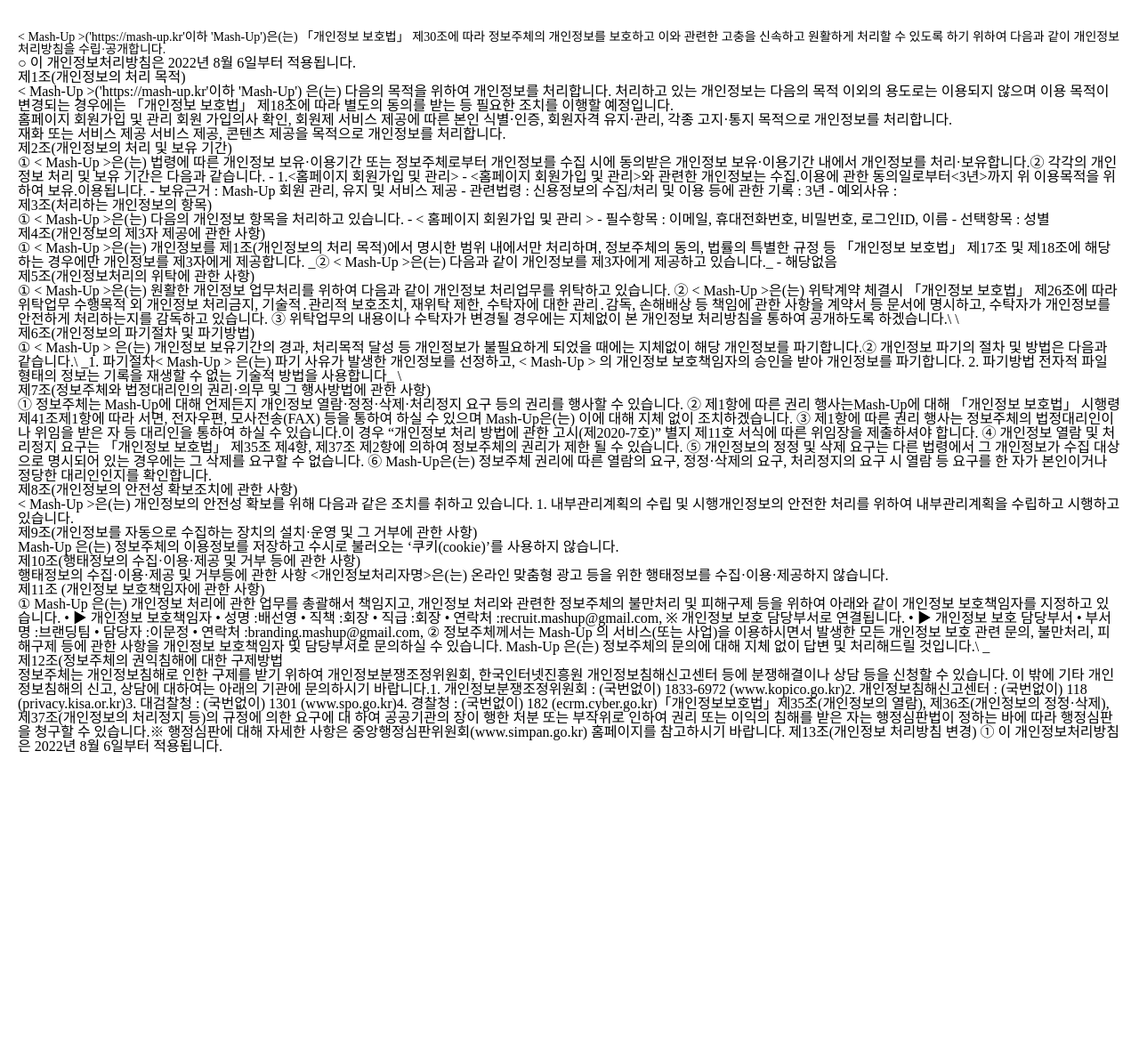
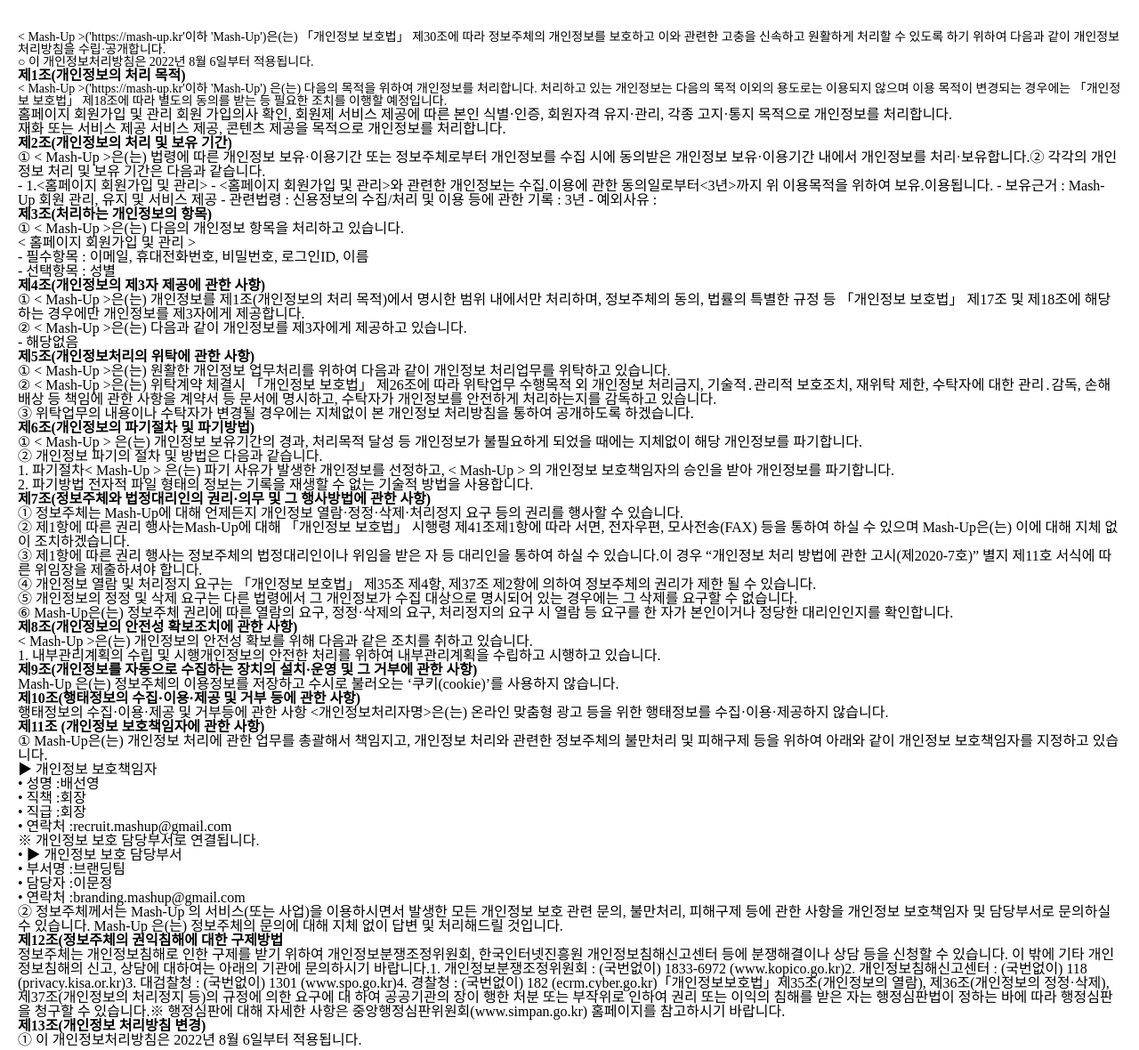
Before and after one commit to mash-up-kr/mashup-web, a plain HTML site: page MashUpAppPersonalInformationPolicy/index.html in a window 1280 px wide. Shown: the whole page at 89% size. Before the commit the page ends 907 px from the top, so only its background shows below. Drawn offline with nearby package versions, Linux system fonts and the light colour scheme; a web font is replaced by a local one.

Commit message:
Feat: 개인정보처리방침 마크업을 고도화시킨다

```diff
--- a/MashUpAppPersonalInformationPolicy/index.html
+++ b/MashUpAppPersonalInformationPolicy/index.html
@@ -1,18 +1,23 @@
 <!DOCTYPE html>
 <html lang="KR-ko">
+
 <head>
   <meta charset="UTF-8" />
   <meta http-equiv="X-UA-Compatible" content="IE=edge" />
   <meta name="viewport" content="width=device-width, initial-scale=1.0" />
   <title>Mash-Up App Personal Information Policy</title>
-    <link rel="stylesheet" as="style" crossorigin href="https://cdn.jsdelivr.net/gh/orioncactus/pretendard@v1.3.4/dist/web/static/pretendard-dynamic-subset.css" />
-    <link rel="stylesheet" href="https://cdnjs.cloudflare.com/ajax/libs/meyer-reset/2.0/reset.min.css" integrity="sha512-NmLkDIU1C/C88wi324HBc+S2kLhi08PN5GDeUVVVC/BVt/9Izdsc9SVeVfA1UZbY3sHUlDSyRXhCzHfr6hmPPw==" crossorigin="anonymous" referrerpolicy="no-referrer" />
+  <link rel="stylesheet" as="style" crossorigin
+    href="https://cdn.jsdelivr.net/gh/orioncactus/pretendard@v1.3.4/dist/web/static/pretendard-dynamic-subset.css" />
+  <link rel="stylesheet" href="https://cdnjs.cloudflare.com/ajax/libs/meyer-reset/2.0/reset.min.css"
+    integrity="sha512-NmLkDIU1C/C88wi324HBc+S2kLhi08PN5GDeUVVVC/BVt/9Izdsc9SVeVfA1UZbY3sHUlDSyRXhCzHfr6hmPPw=="
+    crossorigin="anonymous" referrerpolicy="no-referrer" />
   <style>
     body {
       padding: 34.5px 20px 60px;
     }
 
-      body, body * {
+    body,
+    body * {
       font-family: Pretendard
     }
 
@@ -32,6 +37,7 @@
     }
   </style>
 </head>
+
 <body>
   <p class="r-14">
     &lt; Mash-Up &gt;('https://mash-up.kr'이하 'Mash-Up')은(는) 「개인정보 보호법」 제30조에 따라
@@ -39,17 +45,17 @@
     위하여 다음과 같이 개인정보 처리방침을 수립·공개합니다.
   </p>
 
-    <p>○ 이 개인정보처리방침은 2022년 8월 6일부터 적용됩니다.</p>
+  <p class="r-14">○ 이 개인정보처리방침은 2022년 8월 6일부터 적용됩니다.</p>
 
   <section>
-      <h2>제1조(개인정보의 처리 목적)</h2>
-      <p>
+    <h2 class="sb-16" class="sb-16">제1조(개인정보의 처리 목적)</h2>
+    <p class="m-14">
       &lt; Mash-Up &gt;('https://mash-up.kr'이하 'Mash-Up') 은(는) 다음의 목적을 위하여 개인정보를
       처리합니다. 처리하고 있는 개인정보는 다음의 목적 이외의 용도로는 이용되지 않으며 이용 목적이
       변경되는 경우에는 「개인정보 보호법」 제18조에 따라 별도의 동의를 받는 등 필요한 조치를
       이행할 예정입니다.
     </p>
-      <p>
+    <p class="r-14">
       <ol>
         <li>
           홈페이지 회원가입 및 관리 회원 가입의사 확인, 회원제 서비스 제공에 따른 본인 식별·인증,
@@ -62,11 +68,14 @@
     </p>
   </section>
   <section>
-      <h2>제2조(개인정보의 처리 및 보유 기간)</h2>
-      <p>
+    <h2 class="sb-16">제2조(개인정보의 처리 및 보유 기간)</h2>
+    <p class="14-m">
       ① &lt; Mash-Up &gt;은(는) 법령에 따른 개인정보 보유·이용기간 또는 정보주체로부터 개인정보를
       수집 시에 동의받은 개인정보 보유·이용기간 내에서 개인정보를 처리·보유합니다.② 각각의
-        개인정보 처리 및 보유 기간은 다음과 같습니다. - 1.&lt;홈페이지 회원가입 및 관리&gt; -
+      개인정보 처리 및 보유 기간은 다음과 같습니다.
+    </p>
+    <p class="14-r">
+      - 1.&lt;홈페이지 회원가입 및 관리&gt; -
       &lt;홈페이지 회원가입 및 관리&gt;와 관련한 개인정보는 수집.이용에 관한
       동의일로부터&lt;3년&gt;까지 위 이용목적을 위하여 보유.이용됩니다. - 보유근거 : Mash-Up 회원
       관리, 유지 및 서비스 제공 - 관련법령 : 신용정보의 수집/처리 및 이용 등에 관한 기록 : 3년 -
@@ -74,94 +83,195 @@
     </p>
   </section>
   <section>
-      <h2>제3조(처리하는 개인정보의 항목)</h2>
+    <h2 class="sb-16">제3조(처리하는 개인정보의 항목)</h2>
     <p>
-        ① &lt; Mash-Up &gt;은(는) 다음의 개인정보 항목을 처리하고 있습니다. - &lt; 홈페이지 회원가입
-        및 관리 &gt; - 필수항목 : 이메일, 휴대전화번호, 비밀번호, 로그인ID, 이름 - 선택항목 : 성별
+      ① &lt; Mash-Up &gt;은(는) 다음의 개인정보 항목을 처리하고 있습니다.
+    </p>
+    <p>
+      &lt; 홈페이지 회원가입 및 관리 &gt;
+      <ul>
+        <li>
+          - 필수항목 : 이메일, 휴대전화번호, 비밀번호, 로그인ID, 이름
+        </li>
+        <li>
+          - 선택항목 : 성별
+        </li>
+      </ul>
     </p>
   </section>
   <section>
-      <h2>제4조(개인정보의 제3자 제공에 관한 사항)</h2>
+    <h2 class="sb-16">제4조(개인정보의 제3자 제공에 관한 사항)</h2>
     <p>
+      <ol>
+        <li>
           ① &lt; Mash-Up &gt;은(는) 개인정보를 제1조(개인정보의 처리 목적)에서 명시한 범위 내에서만
           처리하며, 정보주체의 동의, 법률의 특별한 규정 등 「개인정보 보호법」 제17조 및 제18조에
-        해당하는 경우에만 개인정보를 제3자에게 제공합니다. _② &lt; Mash-Up &gt;은(는) 다음과 같이
-        개인정보를 제3자에게 제공하고 있습니다._ - 해당없음
+          해당하는 경우에만 개인정보를 제3자에게 제공합니다.
+        </li>
+        <li>
+          ② &lt; Mash-Up &gt;은(는) 다음과 같이
+          개인정보를 제3자에게 제공하고 있습니다.
+          <ul>
+            <li>
+              - 해당없음
+            </li>
+          </ul>
+        </li>
+      </ol>
     </p>
   </section>
   <section>
-      <h2>제5조(개인정보처리의 위탁에 관한 사항)</h2>
+    <h2 class="sb-16">제5조(개인정보처리의 위탁에 관한 사항)</h2>
     <p>
+      <ol>
+        <li>
           ① &lt; Mash-Up &gt;은(는) 원활한 개인정보 업무처리를 위하여 다음과 같이 개인정보 처리업무를
-        위탁하고 있습니다. ② &lt; Mash-Up &gt;은(는) 위탁계약 체결시 「개인정보 보호법」 제26조에
+          위탁하고 있습니다.
+        </li>
+        <li>
+          ② &lt; Mash-Up &gt;은(는) 위탁계약 체결시 「개인정보 보호법」 제26조에
           따라 위탁업무 수행목적 외 개인정보 처리금지, 기술적․관리적 보호조치, 재위탁 제한, 수탁자에
           대한 관리․감독, 손해배상 등 책임에 관한 사항을 계약서 등 문서에 명시하고, 수탁자가
-        개인정보를 안전하게 처리하는지를 감독하고 있습니다. ③ 위탁업무의 내용이나 수탁자가 변경될
-        경우에는 지체없이 본 개인정보 처리방침을 통하여 공개하도록 하겠습니다.\ \
+          개인정보를 안전하게 처리하는지를 감독하고 있습니다.
+        </li>
+        <li>
+          ③ 위탁업무의 내용이나 수탁자가 변경될
+          경우에는 지체없이 본 개인정보 처리방침을 통하여 공개하도록 하겠습니다.
+        </li>
+      </ol>
     </p>
   </section>
   <section>
-      <h2>제6조(개인정보의 파기절차 및 파기방법)</h2>
+    <h2 class="sb-16">제6조(개인정보의 파기절차 및 파기방법)</h2>
     <p>
+      <ol>
+        <li>
           ① &lt; Mash-Up &gt; 은(는) 개인정보 보유기간의 경과, 처리목적 달성 등 개인정보가 불필요하게
-        되었을 때에는 지체없이 해당 개인정보를 파기합니다.② 개인정보 파기의 절차 및 방법은 다음과
-        같습니다.\ _1. 파기절차&lt; Mash-Up &gt; 은(는) 파기 사유가 발생한 개인정보를 선정하고, &lt;
-        Mash-Up &gt; 의 개인정보 보호책임자의 승인을 받아 개인정보를 파기합니다. 2. 파기방법 전자적
-        파일 형태의 정보는 기록을 재생할 수 없는 기술적 방법을 사용합니다_ \
+          되었을 때에는 지체없이 해당 개인정보를 파기합니다.
+        </li>
+        <li>
+          ② 개인정보 파기의 절차 및 방법은 다음과
+          같습니다.
+          <ol>
+            <li>
+              1. 파기절차&lt; Mash-Up &gt; 은(는) 파기 사유가 발생한 개인정보를 선정하고, &lt;
+              Mash-Up &gt; 의 개인정보 보호책임자의 승인을 받아 개인정보를 파기합니다.
+            </li>
+            <li>
+              2. 파기방법 전자적 파일 형태의 정보는 기록을 재생할 수 없는 기술적 방법을 사용합니다.
+            </li>
+          </ol>
+        </li>
+      </ol>
     </p>
   </section>
   <section>
-      <h2>제7조(정보주체와 법정대리인의 권리·의무 및 그 행사방법에 관한 사항)</h2>
+    <h2 class="sb-16">제7조(정보주체와 법정대리인의 권리·의무 및 그 행사방법에 관한 사항)</h2>
     <p>
+      <ol>
+        <li>
         ① 정보주체는 Mash-Up에 대해 언제든지 개인정보 열람·정정·삭제·처리정지 요구 등의 권리를
-        행사할 수 있습니다. ② 제1항에 따른 권리 행사는Mash-Up에 대해 「개인정보 보호법」 시행령
+        행사할 수 있습니다.
+        </li>
+        <li>
+        ② 제1항에 따른 권리 행사는Mash-Up에 대해 「개인정보 보호법」 시행령
         제41조제1항에 따라 서면, 전자우편, 모사전송(FAX) 등을 통하여 하실 수 있으며 Mash-Up은(는)
-        이에 대해 지체 없이 조치하겠습니다. ③ 제1항에 따른 권리 행사는 정보주체의 법정대리인이나
+        이에 대해 지체 없이 조치하겠습니다.
+        </li>
+        <li>
+          ③ 제1항에 따른 권리 행사는 정보주체의 법정대리인이나
           위임을 받은 자 등 대리인을 통하여 하실 수 있습니다.이 경우 “개인정보 처리 방법에 관한
-        고시(제2020-7호)” 별지 제11호 서식에 따른 위임장을 제출하셔야 합니다. ④ 개인정보 열람 및
+          고시(제2020-7호)” 별지 제11호 서식에 따른 위임장을 제출하셔야 합니다.
+        </li>
+        <li>
+          ④ 개인정보 열람 및
           처리정지 요구는 「개인정보 보호법」 제35조 제4항, 제37조 제2항에 의하여 정보주체의 권리가
-        제한 될 수 있습니다. ⑤ 개인정보의 정정 및 삭제 요구는 다른 법령에서 그 개인정보가 수집
-        대상으로 명시되어 있는 경우에는 그 삭제를 요구할 수 없습니다. ⑥ Mash-Up은(는) 정보주체
+          제한 될 수 있습니다.
+        </li>
+        <li>
+          ⑤ 개인정보의 정정 및 삭제 요구는 다른 법령에서 그 개인정보가 수집
+          대상으로 명시되어 있는 경우에는 그 삭제를 요구할 수 없습니다.
+        </li>
+        <li>
+          ⑥ Mash-Up은(는) 정보주체
           권리에 따른 열람의 요구, 정정·삭제의 요구, 처리정지의 요구 시 열람 등 요구를 한 자가
           본인이거나 정당한 대리인인지를 확인합니다.
+        </li>
+      </ol>
     </p>
   </section>
   <section>
-      <h2>제8조(개인정보의 안전성 확보조치에 관한 사항)</h2>
+    <h2 class="sb-16">제8조(개인정보의 안전성 확보조치에 관한 사항)</h2>
     <p>
-        &lt; Mash-Up &gt;은(는) 개인정보의 안전성 확보를 위해 다음과 같은 조치를 취하고 있습니다. 1.
-        내부관리계획의 수립 및 시행개인정보의 안전한 처리를 위하여 내부관리계획을 수립하고 시행하고
+      <p>
+      &lt; Mash-Up &gt;은(는) 개인정보의 안전성 확보를 위해 다음과 같은 조치를 취하고 있습니다.
+      </p>
+      <ol>
+        <li>
+          1. 내부관리계획의 수립 및 시행개인정보의 안전한 처리를 위하여 내부관리계획을 수립하고 시행하고
           있습니다.
+        </li>
+      </ol>
     </p>
   </section>
   <section>
-      <h2>제9조(개인정보를 자동으로 수집하는 장치의 설치·운영 및 그 거부에 관한 사항)</h2>
+    <h2 class="sb-16">제9조(개인정보를 자동으로 수집하는 장치의 설치·운영 및 그 거부에 관한 사항)</h2>
     <p>
       Mash-Up 은(는) 정보주체의 이용정보를 저장하고 수시로 불러오는 ‘쿠키(cookie)’를 사용하지
       않습니다.
     </p>
   </section>
   <section>
-      <h2>제10조(행태정보의 수집·이용·제공 및 거부 등에 관한 사항)</h2>
+    <h2 class="sb-16">제10조(행태정보의 수집·이용·제공 및 거부 등에 관한 사항)</h2>
     <p>
       행태정보의 수집·이용·제공 및 거부등에 관한 사항 &lt;개인정보처리자명&gt;은(는) 온라인 맞춤형
       광고 등을 위한 행태정보를 수집·이용·제공하지 않습니다.
     </p>
   </section>
   <section>
-      <h2>제11조 (개인정보 보호책임자에 관한 사항)</h2>
+    <h2 class="sb-16">제11조 (개인정보 보호책임자에 관한 사항)</h2>
     <p>
-        ① Mash-Up 은(는) 개인정보 처리에 관한 업무를 총괄해서 책임지고, 개인정보 처리와 관련한
+      <ol>
+        <li>
+          ① Mash-Up은(는) 개인정보 처리에 관한 업무를 총괄해서 책임지고, 개인정보 처리와 관련한
           정보주체의 불만처리 및 피해구제 등을 위하여 아래와 같이 개인정보 보호책임자를 지정하고
-        있습니다. • ▶ 개인정보 보호책임자 • 성명 :배선영 • 직책 :회장 • 직급 :회장 • 연락처
-        :recruit.mashup@gmail.com, ※ 개인정보 보호 담당부서로 연결됩니다. • ▶ 개인정보 보호 담당부서
-        • 부서명 :브랜딩팀 • 담당자 :이문정 • 연락처 :branding.mashup@gmail.com, ② 정보주체께서는
+          있습니다.
+
+          <p>
+            ▶ 개인정보 보호책임자
+            <ul>
+              <li>
+                • 성명 :배선영
+              </li>
+              <li>
+                • 직책 :회장
+              </li>
+              <li>
+                • 직급 :회장
+              </li>
+              <li>• 연락처 :recruit.mashup@gmail.com</li>
+            </ul>
+          ※ 개인정보 보호 담당부서로 연결됩니다.
+          </p>
+          <p>
+            • ▶ 개인정보 보호 담당부서
+            <ul>
+              <li>• 부서명 :브랜딩팀</li>
+              <li>• 담당자 :이문정</li>
+              <li>• 연락처 :branding.mashup@gmail.com</li>
+            </ul>
+          </p>
+        </li>
+        <li>
+          ② 정보주체께서는
           Mash-Up 의 서비스(또는 사업)을 이용하시면서 발생한 모든 개인정보 보호 관련 문의, 불만처리,
           피해구제 등에 관한 사항을 개인정보 보호책임자 및 담당부서로 문의하실 수 있습니다. Mash-Up
-        은(는) 정보주체의 문의에 대해 지체 없이 답변 및 처리해드릴 것입니다.\ _
+          은(는) 정보주체의 문의에 대해 지체 없이 답변 및 처리해드릴 것입니다.
+        </li>
+      </ol>
     </p>
   </section>
-    <h2>제12조(정보주체의 권익침해에 대한 구제방법</h2>
+  <h2 class="sb-16">제12조(정보주체의 권익침해에 대한 구제방법</h2>
   <p>
     정보주체는 개인정보침해로 인한 구제를 받기 위하여 개인정보분쟁조정위원회, 한국인터넷진흥원
     개인정보침해신고센터 등에 분쟁해결이나 상담 등을 신청할 수 있습니다. 이 밖에 기타
@@ -172,8 +282,17 @@
     정정·삭제), 제37조(개인정보의 처리정지 등)의 규정에 의한 요구에 대 하여 공공기관의 장이 행한
     처분 또는 부작위로 인하여 권리 또는 이익의 침해를 받은 자는 행정심판법이 정하는 바에 따라
     행정심판을 청구할 수 있습니다.※ 행정심판에 대해 자세한 사항은
-      중앙행정심판위원회(www.simpan.go.kr) 홈페이지를 참고하시기 바랍니다. 제13조(개인정보 처리방침
-      변경) ① 이 개인정보처리방침은 2022년 8월 6일부터 적용됩니다.
+    중앙행정심판위원회(www.simpan.go.kr) 홈페이지를 참고하시기 바랍니다.
+    <section>
+    <h2 class="sb-16">제13조(개인정보 처리방침 변경)</h2>
+
+    <ol>
+      <li>
+        ① 이 개인정보처리방침은 2022년 8월 6일부터 적용됩니다.
+      </li>
+    </ol>
+    </section>
   </p>
 </body>
+
 </html>
```
Lines whose indentation alone changed are shown as unchanged.
